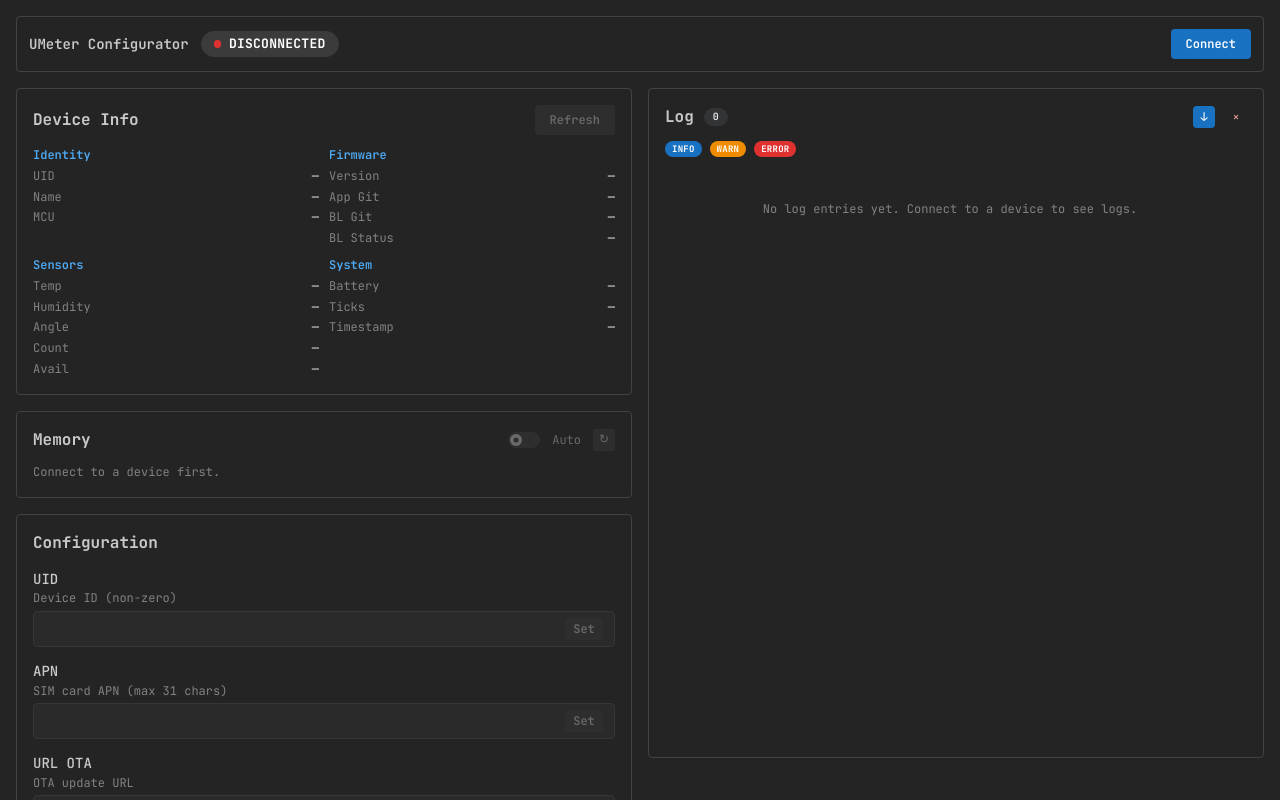
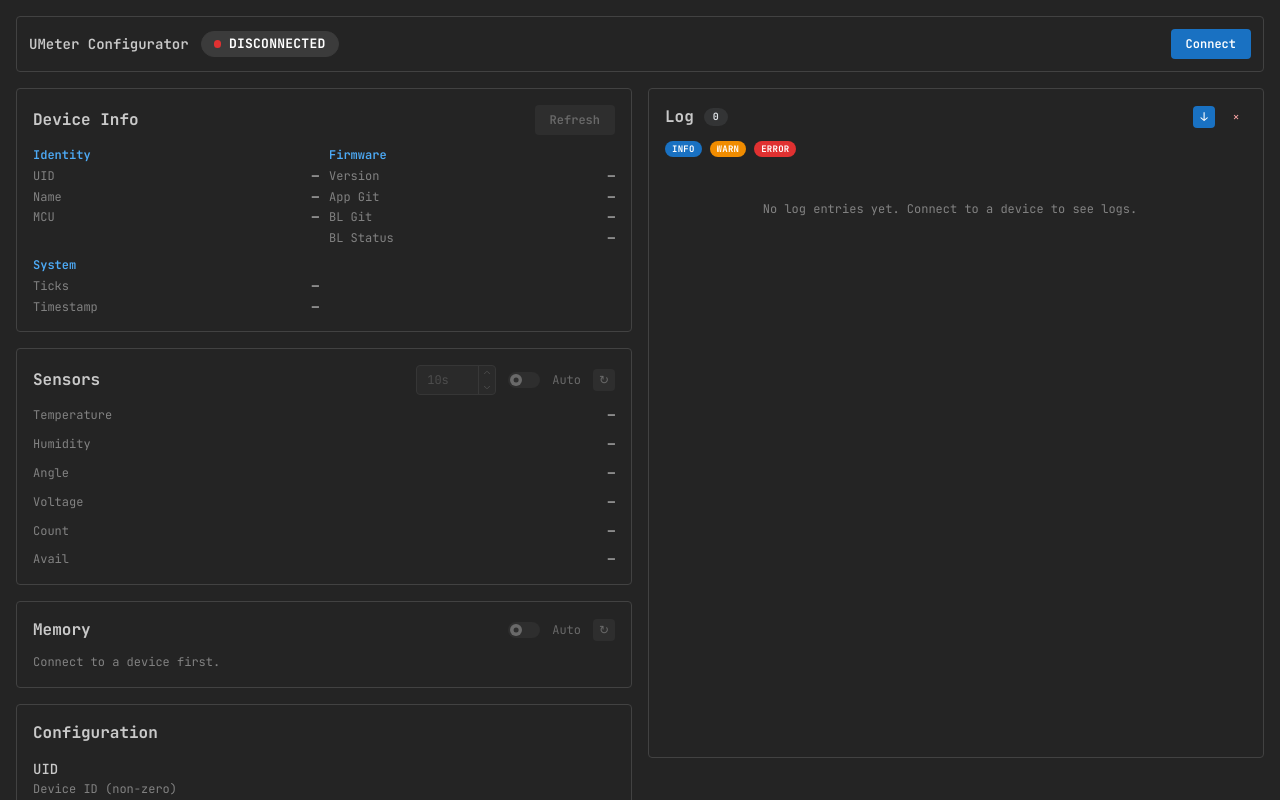
Before and after one commit to alexup4it/umeter-server, a Next.js app: page /configurator in a window 1280 px wide. Shown: the top 800 px of the page. Built offline with nearby package versions, Linux system fonts and the light colour scheme.

Commit message:
Configurator: Sensors panel

```diff
--- a/app/(configurator)/configurator/_components/ConfiguratorApp.tsx
+++ b/app/(configurator)/configurator/_components/ConfiguratorApp.tsx
@@ -21,6 +21,7 @@
     PARAM_KEY_MAP,
     type ProtocolResponse,
     READABLE_PARAMS,
+    type SensorParamName,
     WRITABLE_KEY_MAP,
     type WritableParams,
 } from '../_lib/types';
@@ -30,6 +31,7 @@
 import { DeviceInfo } from './DeviceInfo';
 import { LogViewer } from './LogViewer';
 import { MemoryInfo } from './MemoryInfo';
+import { SensorsPanel } from './SensorsPanel';
 
 const MAX_LOG_ENTRIES = 1000;
 
@@ -312,6 +314,12 @@
         [sendCommand],
     );
 
+    const fetchSensorParam = useCallback(
+        (param: SensorParamName) =>
+            sendCommand(buildReadCommand(param)),
+        [sendCommand],
+    );
+
     const isConnected = connectionStatus === 'connected';
 
     return (
@@ -331,6 +339,10 @@
                                     loading={ loading }
                                     connected={ isConnected }
                                     onRefresh={ readAllParams }
+                                />
+                                <SensorsPanel
+                                    connected={ isConnected }
+                                    onFetchParam={ fetchSensorParam }
                                 />
                                 <MemoryInfo
                                     connected={ isConnected }
--- a/app/(configurator)/configurator/_components/DeviceInfo.tsx
+++ b/app/(configurator)/configurator/_components/DeviceInfo.tsx
@@ -104,42 +104,8 @@
 
                     <Stack gap={ 4 }>
                         <Text size="xs" fw={ 600 } c="blue">
-                            Sensors
-                        </Text>
-                        <InfoRow
-                            label="Temp"
-                            value={ params.temp }
-                            suffix="\u00B0C"
-                        />
-                        <InfoRow
-                            label="Humidity"
-                            value={ params.hum }
-                            suffix="%"
-                        />
-                        <InfoRow
-                            label="Angle"
-                            value={ params.angle }
-                            suffix="\u00B0"
-                        />
-                        <InfoRow
-                            label="Count"
-                            value={ params.count }
-                        />
-                        <InfoRow
-                            label="Avail"
-                            value={ params.sens }
-                        />
-                    </Stack>
-
-                    <Stack gap={ 4 }>
-                        <Text size="xs" fw={ 600 } c="blue">
                             System
                         </Text>
-                        <InfoRow
-                            label="Battery"
-                            value={ params.bat }
-                            suffix=" mV"
-                        />
                         <InfoRow
                             label="Ticks"
                             value={ params.ticks }
--- /dev/null
+++ b/app/(configurator)/configurator/_components/SensorsPanel.tsx
@@ -0,0 +1,258 @@
+'use client';
+
+import { useCallback, useEffect, useRef, useState } from 'react';
+
+import {
+    ActionIcon,
+    Group,
+    Loader,
+    NumberInput,
+    Paper,
+    Stack,
+    Switch,
+    Text,
+    Title,
+    Tooltip,
+} from '@mantine/core';
+
+import {
+    type ProtocolResponse,
+    type SensorParamName,
+    PARAM_KEY_MAP,
+    SENSOR_PARAMS,
+} from '../_lib/types';
+
+const DEFAULT_INTERVAL = 10;
+
+interface SensorData {
+    bat: number | null;
+    temp: number | null;
+    hum: number | null;
+    angle: number | null;
+    count: number | null;
+    sens: number | null;
+}
+
+interface SensorsPanelProps {
+    connected: boolean;
+    onFetchParam: (param: SensorParamName) => Promise<ProtocolResponse>;
+}
+
+function formatMilliValue(
+    raw: number | null,
+    decimals: number,
+): string | null {
+    if (raw === null) {
+        return null;
+    }
+
+    return (raw / 1000).toFixed(decimals);
+}
+
+function formatVoltage(raw: number | null): string | null {
+    if (raw === null) {
+        return null;
+    }
+
+    return `${(raw / 1000).toFixed(2)} V`;
+}
+
+interface SensorRowProps {
+    label: string;
+    value: string | null;
+    suffix?: string;
+}
+
+function SensorRow({ label, value, suffix = '' }: SensorRowProps) {
+    return (
+        <Group justify="space-between" gap="xs">
+            <Text size="xs" c="dimmed">
+                { label }
+            </Text>
+            <Text size="xs" ff="monospace" fw={ 500 }>
+                { value !== null
+                    ? `${value}${suffix}`
+                    : '\u2014' }
+            </Text>
+        </Group>
+    );
+}
+
+export function SensorsPanel({
+    connected,
+    onFetchParam,
+}: SensorsPanelProps) {
+    const [data, setData] = useState<SensorData>({
+        bat: null,
+        temp: null,
+        hum: null,
+        angle: null,
+        count: null,
+        sens: null,
+    });
+    const [loading, setLoading] = useState(false);
+    const [autoRefresh, setAutoRefresh] = useState(false);
+    const [interval, setPollingInterval] = useState(DEFAULT_INTERVAL);
+    const intervalRef = useRef<ReturnType<typeof setInterval> | null>(
+        null,
+    );
+
+    const fetchAll = useCallback(async () => {
+        setLoading(true);
+
+        try {
+            const result: Partial<SensorData> = {};
+
+            for (const param of SENSOR_PARAMS) {
+                const response = await onFetchParam(param);
+                if (response.status === 'ok') {
+                    const key = PARAM_KEY_MAP[param];
+                    const value = response[param];
+
+                    if (typeof value === 'number') {
+                        (result as Record<string, number>)[key] =
+                            value;
+                    }
+                }
+            }
+
+            setData((prev) => ({ ...prev, ...result }));
+        } catch {
+            // Silently fail
+        } finally {
+            setLoading(false);
+        }
+    }, [onFetchParam]);
+
+    // Auto-refresh interval
+    useEffect(() => {
+        if (autoRefresh && connected) {
+            void fetchAll();
+            intervalRef.current = setInterval(
+                () => {
+                    void fetchAll();
+                },
+                interval * 1000,
+            );
+        }
+
+        return () => {
+            if (intervalRef.current) {
+                clearInterval(intervalRef.current);
+                intervalRef.current = null;
+            }
+        };
+    }, [autoRefresh, connected, interval, fetchAll]);
+
+    // Stop auto-refresh on disconnect
+    useEffect(() => {
+        if (!connected) {
+            setAutoRefresh(false);
+            setData({
+                bat: null,
+                temp: null,
+                hum: null,
+                angle: null,
+                count: null,
+                sens: null,
+            });
+        }
+    }, [connected]);
+
+    return (
+        <Paper p="md" withBorder>
+            <Stack gap="sm">
+                <Group justify="space-between">
+                    <Group gap="xs">
+                        <Title order={ 5 }>Sensors</Title>
+                        { loading && <Loader size="xs" /> }
+                    </Group>
+                    <Group gap="sm">
+                        <NumberInput
+                            size="xs"
+                            min={ 1 }
+                            max={ 3600 }
+                            step={ 1 }
+                            suffix="s"
+                            value={ interval }
+                            disabled={ !connected }
+                            style={ { width: 80 } }
+                            onChange={
+                                (value) => {
+                                    if (typeof value === 'number') {
+                                        setPollingInterval(value);
+                                    }
+                                }
+                            }
+                        />
+                        <Switch
+                            size="xs"
+                            label="Auto"
+                            disabled={ !connected }
+                            checked={ autoRefresh }
+                            onChange={
+                                (event) => {
+                                    setAutoRefresh(
+                                        event.currentTarget.checked,
+                                    );
+                                }
+                            }
+                        />
+                        <Tooltip label="Refresh now">
+                            <ActionIcon
+                                size="sm"
+                                variant="light"
+                                disabled={
+                                    !connected || loading
+                                }
+                                onClick={
+                                    () => {
+                                        void fetchAll();
+                                    }
+                                }
+                            >
+                                <Text size="xs">&#x21bb;</Text>
+                            </ActionIcon>
+                        </Tooltip>
+                    </Group>
+                </Group>
+
+                <SensorRow
+                    label="Temperature"
+                    value={ formatMilliValue(data.temp, 1) }
+                    suffix=" °C"
+                />
+                <SensorRow
+                    label="Humidity"
+                    value={ formatMilliValue(data.hum, 1) }
+                    suffix=" %"
+                />
+                <SensorRow
+                    label="Angle"
+                    value={ formatMilliValue(data.angle, 1) }
+                    suffix="°"
+                />
+                <SensorRow
+                    label="Voltage"
+                    value={ formatVoltage(data.bat) }
+                />
+                <SensorRow
+                    label="Count"
+                    value={
+                        data.count !== null
+                            ? String(data.count)
+                            : null
+                    }
+                />
+                <SensorRow
+                    label="Avail"
+                    value={
+                        data.sens !== null
+                            ? `0b${data.sens.toString(2).padStart(8, '0')}`
+                            : null
+                    }
+                />
+            </Stack>
+        </Paper>
+    );
+}
--- a/app/(configurator)/configurator/_lib/types.ts
+++ b/app/(configurator)/configurator/_lib/types.ts
@@ -75,6 +75,18 @@
 
 export type ReadableParamName = typeof READABLE_PARAMS[number];
 
+/** Sensor-related params for polling */
+export const SENSOR_PARAMS = [
+    'bat',
+    'temp',
+    'hum',
+    'angle',
+    'count',
+    'sens',
+] as const;
+
+export type SensorParamName = typeof SENSOR_PARAMS[number];
+
 export const WRITABLE_PARAMS = [
     'uid',
     'apn',
```
